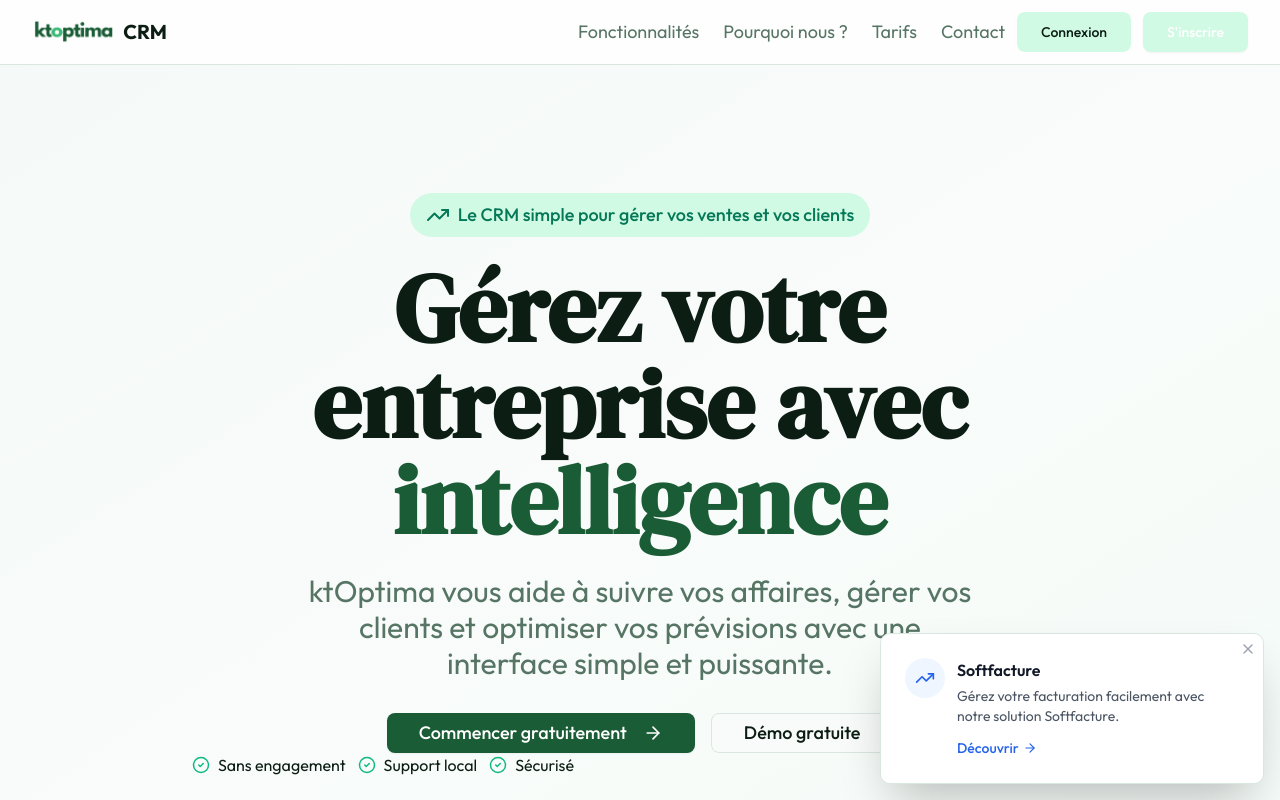
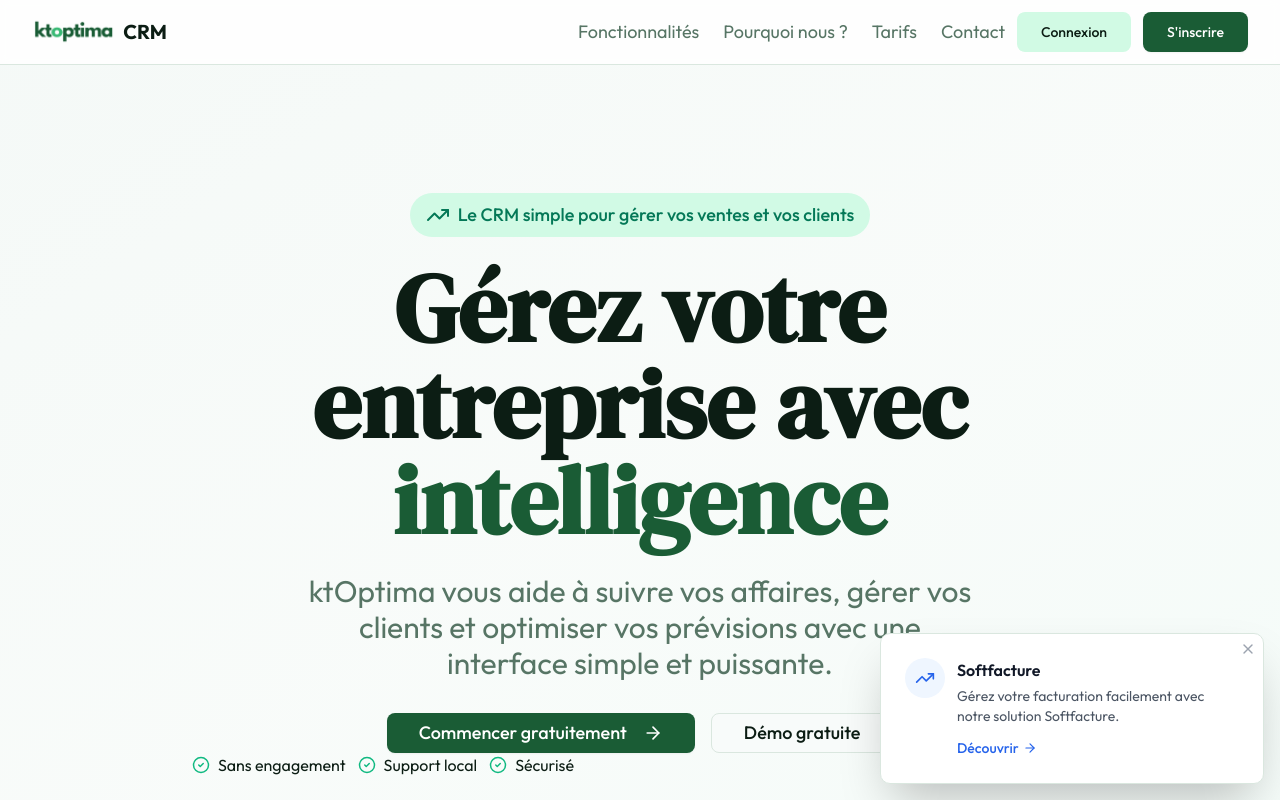
Before and after one commit to Kameltalbi/crm, a React (Vite) app in the folder frontend/: page / in a window 1280 px wide. Shown: the top 800 px of the page. Built offline with nearby package versions, Linux system fonts and the light colour scheme.

Commit message:
fix: revert S'inscrire button to original leaf color
- Only Connexion button has background color #d1fae4
- S'inscrire button keeps original bg-leaf color

```diff
--- a/frontend/src/pages/Landing.tsx
+++ b/frontend/src/pages/Landing.tsx
@@ -80,7 +80,7 @@ export function Landing() {
                   </Button>
                 </Link>
                 <Link to="/register">
-                  <Button size="lg" className="bg-[#d1fae4] hover:bg-[#c1ebe0]">
+                  <Button size="lg" className="bg-leaf hover:bg-leaf/90">
                     S'inscrire
                   </Button>
                 </Link>
```
